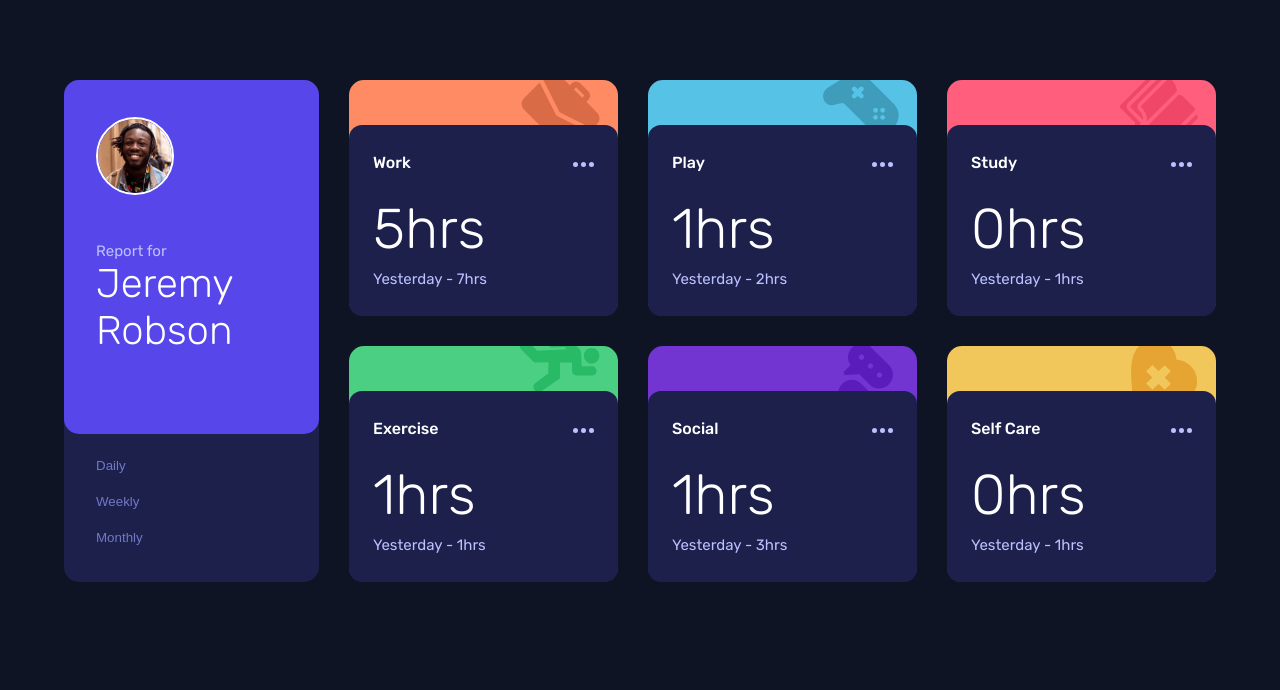
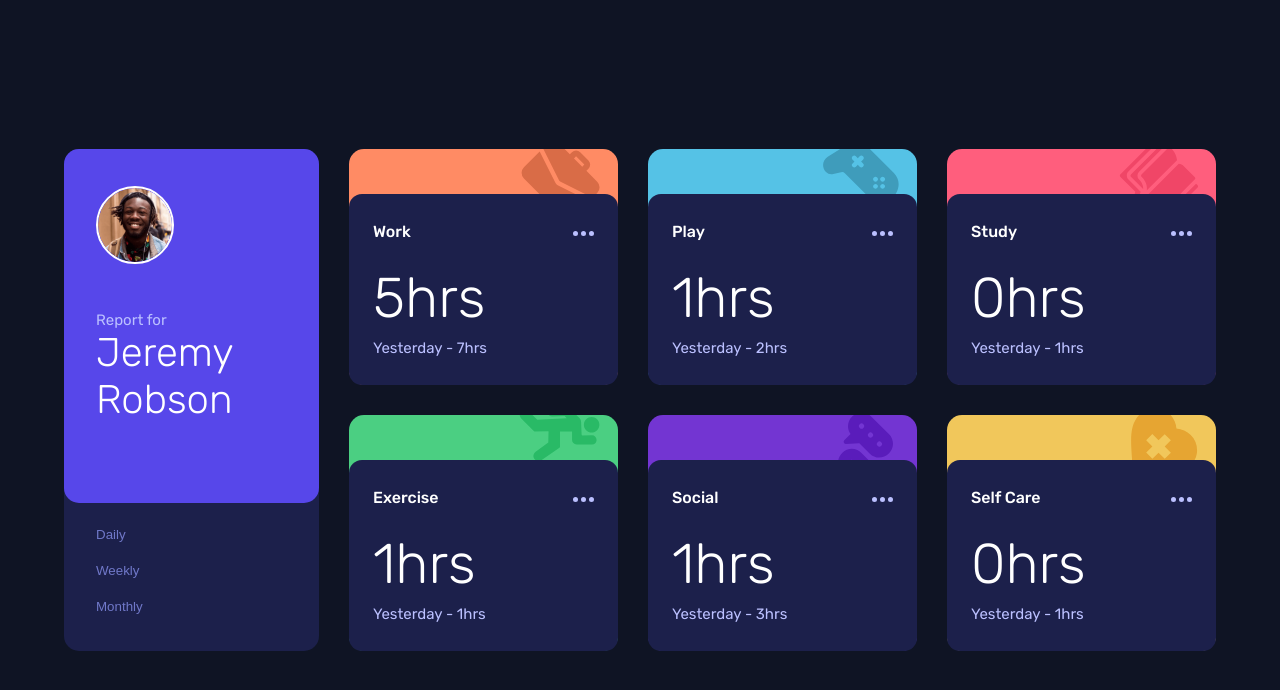
Before and after one commit to michaelshowes/time-tracking-dashboard, a React (Vite) app: page / in a window 1280 px wide. Shown: the top 690 px of the page. Built offline with nearby package versions, Linux system fonts and the light colour scheme.

Commit message:
vertically centered app

```diff
--- a/src/app.module.scss
+++ b/src/app.module.scss
@@ -2,6 +2,7 @@
   max-width: 1200px;
   padding: 80px 24px;
   margin: 0 auto;
+  transform: translateY(calc(50vh - 50%));
 
   @media screen and (min-width: 1100px) {
     display: grid;
```
